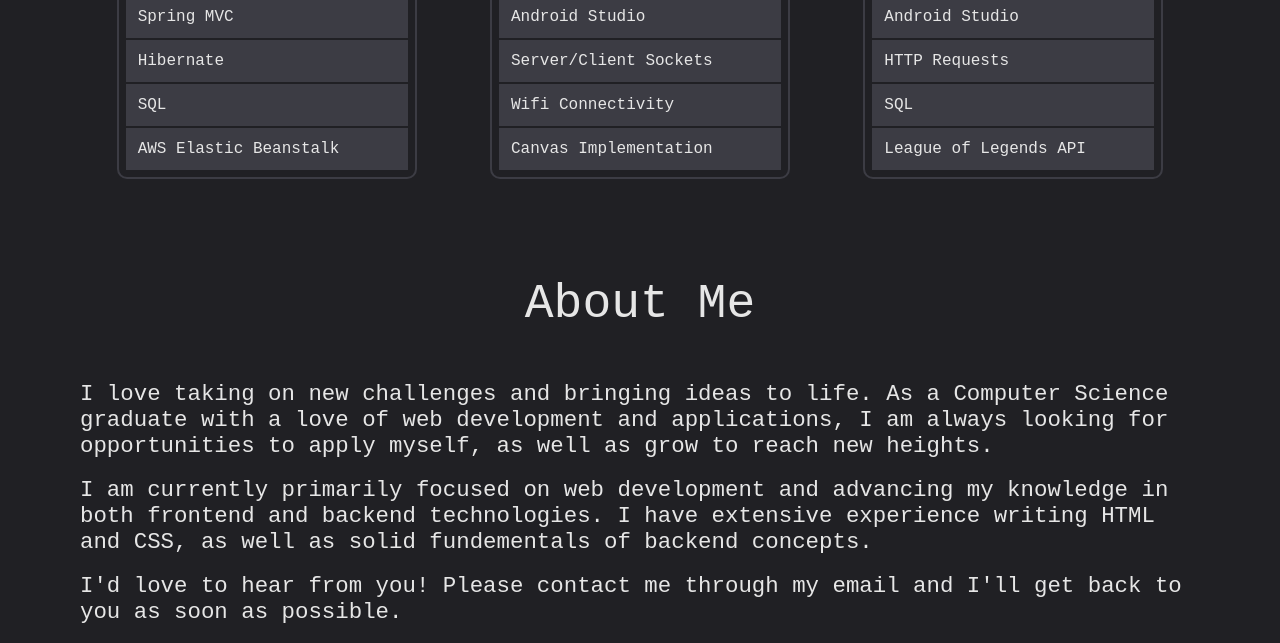
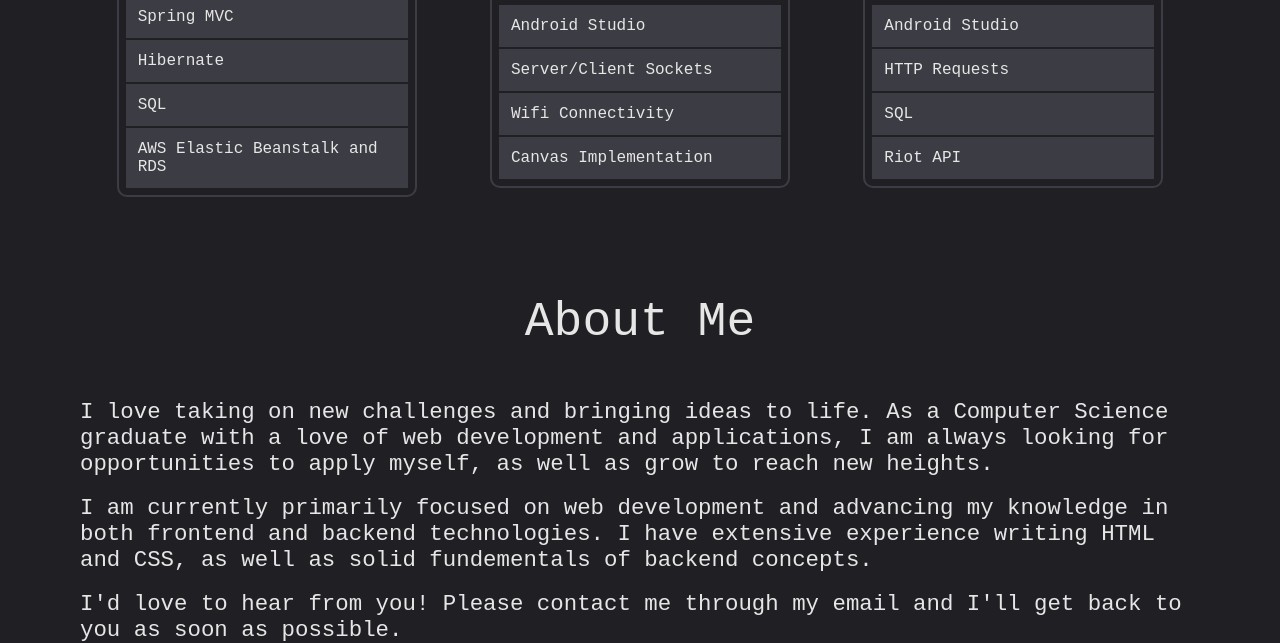
Before and after one commit to samplefish/samplefish.github.io, a plain HTML site: page index.html in a window 1280 px wide. Shown: the part 1240-1883 px from the top of the page. Drawn offline with nearby package versions, Linux system fonts and the light colour scheme; some packages are replaced by stand-ins of ours; a script that the page names is missing; a web font is replaced by a local one.

Commit message:
javascript certification

```diff
--- a/index.html
+++ b/index.html
@@ -145,7 +145,7 @@
                   <li class="skill">Spring MVC</li>
                   <li class="skill">Hibernate</li>
                   <li class="skill">SQL</li>
-                  <li class="skill">AWS Elastic Beanstalk</li>
+                  <li class="skill">AWS Elastic Beanstalk and RDS</li>
                 </ul>
               </div>
             </div>
@@ -223,7 +223,7 @@
                   <li class="skill">Android Studio</li>
                   <li class="skill">HTTP Requests</li>
                   <li class="skill">SQL</li>
-                  <li class="skill">League of Legends API</li>
+                  <li class="skill">Riot API</li>
                 </ul>
               </div>
             </div>
@@ -294,9 +294,6 @@
 
   </div>
 
-
-
-  <!--*** SCRIPTS ***-->
   <script src="https://cdn.jsdelivr.net/gh/cferdinandi/smooth-scroll@15.0.0/dist/smooth-scroll.polyfills.min.js"></script>
 
   <script src="./js/main.js"></script>
--- a/js/main.js
+++ b/js/main.js
@@ -24,6 +24,8 @@ const navSlide = () => {
 
 navSlide();
 
+
+
 // Smooth Scrolling
 const navScroll = new SmoothScroll('nav ul li a[href*="#"]', {
   speed: 800
```
Also changed, not shown: 1 other file.
